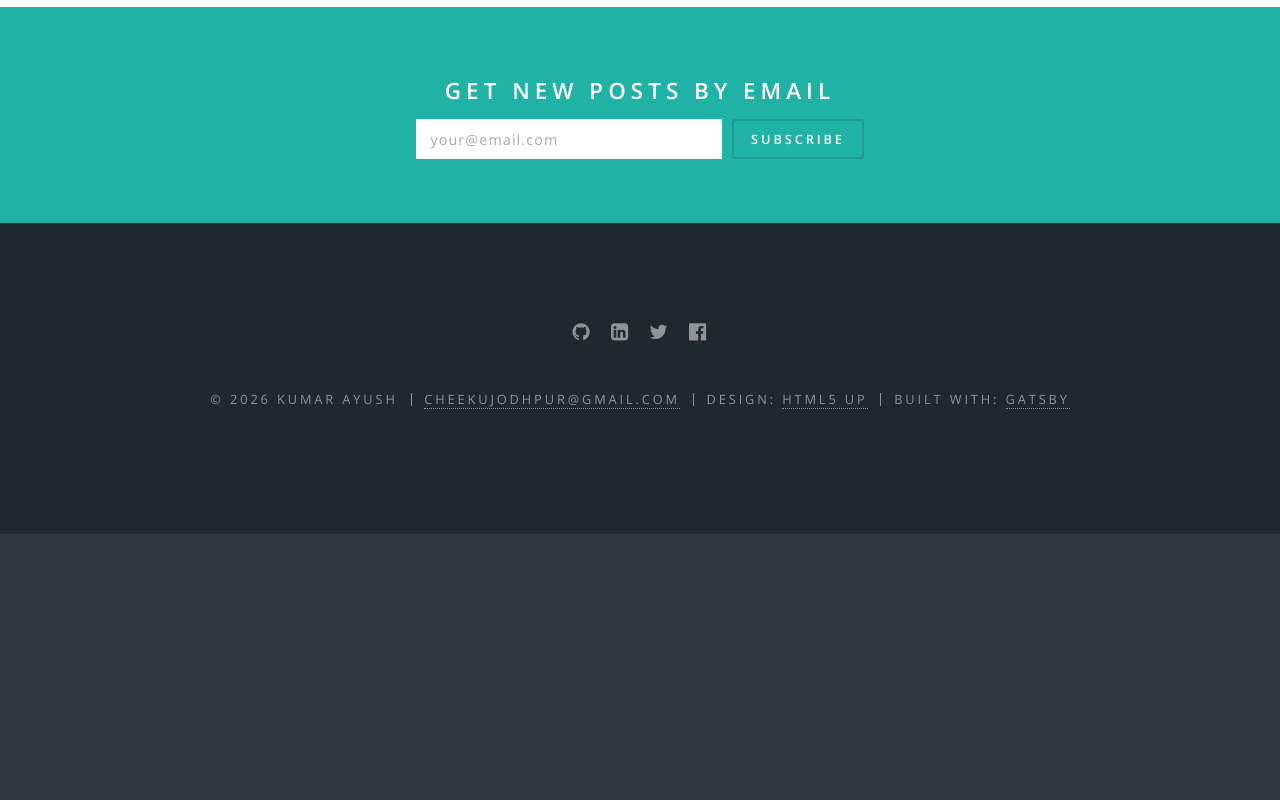
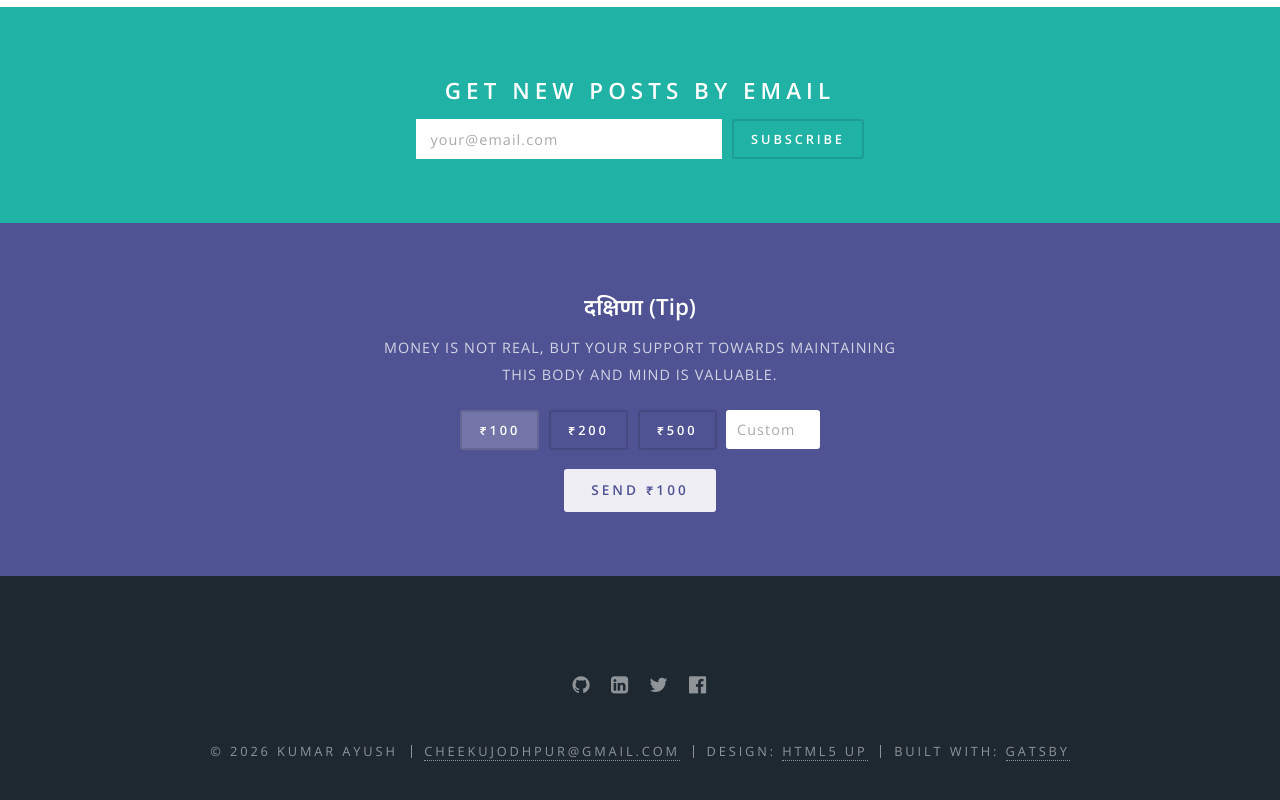
Before and after one commit to cheekujodhpur/website, a Gatsby site: page /blog/2021-in-books/ in a window 1280 px wide. Shown: the part 2772-3572 px from the top of the page. Before the commit the page ends 3306 px from the top, so only its background shows below. Built offline with nearby package versions, Linux system fonts and the light colour scheme; Gatsby itself is replaced by a stand-in of ours; no server answers.

Commit message:
Add razorpay tip button

```diff
--- a/newsletter/package.json
+++ b/newsletter/package.json
@@ -9,6 +9,7 @@
     "@aws-sdk/client-ssm": "^3.600.0",
     "html-to-text": "^9.0.5",
     "rss-parser": "^3.13.0",
-    "uuid": "^9.0.1"
+    "uuid": "^9.0.1",
+    "razorpay": "^2.9.0"
   }
 }
--- /dev/null
+++ b/src/components/TipWidget.jsx
@@ -0,0 +1,256 @@
+import React, { useState, useEffect } from 'react';
+import styled from 'styled-components';
+
+const RAZORPAY_KEY = process.env.GATSBY_RAZORPAY_KEY_ID;
+const API_URL = process.env.GATSBY_NEWSLETTER_API_URL;
+const PRESETS = [100, 200, 500];
+
+const Section = styled.section`
+  background-color: ${({ theme }) => theme.colors.accent5.bg};
+  padding: 4em 0;
+  text-align: center;
+
+  .inner {
+    margin: 0 auto;
+    max-width: 38em;
+    padding: 0 2em;
+  }
+
+  h3 {
+    color: ${({ theme }) => theme.colors.accent5.fgBold};
+    font-size: 1.4em;
+    font-weight: ${({ theme }) => theme.fonts.weightBold};
+    letter-spacing: 0;
+    text-transform: none;
+    margin: 0 0 0.4em;
+  }
+
+  p {
+    color: ${({ theme }) => theme.colors.accent5.fg};
+    font-size: 0.9em;
+    letter-spacing: ${({ theme }) => theme.size.letterSpacing};
+    margin: 0 0 1.5em;
+    text-transform: uppercase;
+  }
+
+  @media (max-width: ${({ theme }) => theme.breakpoints.small}) {
+    padding: 3em 2em;
+  }
+`;
+
+const Row = styled.div`
+  display: flex;
+  align-items: stretch;
+  gap: 0.6em;
+  justify-content: center;
+  flex-wrap: wrap;
+  margin-bottom: 1.2em;
+`;
+
+const PresetBtn = styled.button`
+  appearance: none;
+  background-color: ${({ $active, theme }) =>
+    $active ? theme.colors.accent5.border2Bg : 'transparent'};
+  border: none;
+  border-radius: 3px;
+  box-shadow: inset 0 0 0 2px ${({ theme }) => theme.colors.accent5.border};
+  color: ${({ theme }) => theme.colors.accent5.fgBold};
+  cursor: pointer;
+  display: flex;
+  align-items: center;
+  font-family: ${({ theme }) => theme.fonts.family};
+  font-size: 0.8em;
+  font-weight: ${({ theme }) => theme.fonts.weightBold};
+  letter-spacing: ${({ theme }) => theme.size.letterSpacingAlt};
+  padding: 0 1.5em;
+  text-transform: uppercase;
+  box-sizing: border-box;
+  transition: background-color ${({ theme }) => theme.duration.transitions} ease;
+
+  &:hover {
+    background-color: ${({ theme }) => theme.colors.accent5.borderBg};
+  }
+`;
+
+const CustomInput = styled.input`
+  width: 6.5em;
+  padding: 0 0.75em;
+  height: ${({ theme }) => theme.size.elementHeight};
+  font-size: 0.9em;
+  font-family: ${({ theme }) => theme.fonts.family};
+  border: none;
+  border-radius: 3px;
+  outline: none;
+  color: #333;
+  box-sizing: border-box;
+
+  &::-webkit-inner-spin-button,
+  &::-webkit-outer-spin-button {
+    -webkit-appearance: none;
+    margin: 0;
+  }
+  -moz-appearance: textfield;
+
+  &::placeholder {
+    color: #aaa;
+  }
+`;
+
+const SendBtn = styled.button`
+  appearance: none;
+  background-color: rgba(255, 255, 255, 0.9);
+  border: none;
+  border-radius: 3px;
+  box-shadow: none;
+  color: ${({ theme }) => theme.colors.accent5.bg};
+  cursor: pointer;
+  display: inline-flex;
+  align-items: center;
+  font-family: ${({ theme }) => theme.fonts.family};
+  font-size: 0.85em;
+  font-weight: ${({ theme }) => theme.fonts.weightBold};
+  letter-spacing: ${({ theme }) => theme.size.letterSpacingAlt};
+  padding: 0.75em 2em;
+  text-transform: uppercase;
+  box-sizing: border-box;
+  transition: background-color ${({ theme }) => theme.duration.transitions} ease,
+              opacity ${({ theme }) => theme.duration.transitions} ease;
+
+  &:hover:not(:disabled) {
+    background-color: rgba(255, 255, 255, 1);
+  }
+
+  &:disabled {
+    opacity: 0.5;
+    cursor: default;
+  }
+`;
+
+const ErrorMsg = styled.p`
+  margin-top: 1em !important;
+  margin-bottom: 0 !important;
+  text-transform: none !important;
+  letter-spacing: normal !important;
+  color: #ffb3b3 !important;
+`;
+
+const TipWidget = () => {
+  const [selected, setSelected] = useState(PRESETS[0]);
+  const [custom, setCustom] = useState('');
+  const [scriptReady, setScriptReady] = useState(false);
+  const [status, setStatus] = useState('idle'); // idle | loading | done | error
+  const [errorMsg, setErrorMsg] = useState('');
+
+  useEffect(() => {
+    if (typeof window !== 'undefined' && window.Razorpay) {
+      setScriptReady(true);
+      return;
+    }
+    const script = document.createElement('script');
+    script.src = 'https://checkout.razorpay.com/v1/checkout.js';
+    script.async = true;
+    script.onload = () => setScriptReady(true);
+    document.body.appendChild(script);
+  }, []);
+
+  const amount = custom ? (parseInt(custom, 10) || 0) : selected;
+  const isValid = amount >= 1;
+
+  const handlePay = async () => {
+    if (!scriptReady || !isValid) return;
+
+    setStatus('loading');
+    setErrorMsg('');
+
+    try {
+      const res = await fetch(`${API_URL}/tip/create-order`, {
+        method: 'POST',
+        headers: { 'Content-Type': 'application/json' },
+        body: JSON.stringify({ amount: amount * 100 }),
+      });
+      const order = await res.json();
+      if (!res.ok) throw new Error(order.error || 'Could not create order');
+
+      const rzp = new window.Razorpay({
+        key: RAZORPAY_KEY,
+        order_id: order.order_id,
+        amount: order.amount,
+        currency: order.currency,
+        name: 'Kumar Ayush',
+        description: 'Tip / दक्षिणा',
+        handler: async (response) => {
+          try {
+            const vres = await fetch(`${API_URL}/tip/verify-payment`, {
+              method: 'POST',
+              headers: { 'Content-Type': 'application/json' },
+              body: JSON.stringify({
+                razorpay_order_id: response.razorpay_order_id,
+                razorpay_payment_id: response.razorpay_payment_id,
+                razorpay_signature: response.razorpay_signature,
+              }),
+            });
+            const vdata = await vres.json();
+            if (!vres.ok || !vdata.success) throw new Error('Verification failed');
+            setStatus('done');
+          } catch {
+            setStatus('error');
+            setErrorMsg('Payment received but could not verify. Please email me and include the payment ID: ' + response.razorpay_payment_id);
+          }
+        },
+        modal: {
+          ondismiss: () => setStatus('idle'),
+        },
+      });
+
+      rzp.open();
+      setStatus('idle');
+    } catch (err) {
+      setStatus('error');
+      setErrorMsg(err.message || 'Something went wrong. Try again.');
+    }
+  };
+
+  if (status === 'done') {
+    return (
+      <Section>
+        <div className="inner">
+          <h3>Thank you!</h3>
+          <p>Your support means a lot.</p>
+        </div>
+      </Section>
+    );
+  }
+
+  return (
+    <Section>
+      <div className="inner">
+        <h3>दक्षिणा (Tip)</h3>
+        <p>Money is not real, but your support towards maintaining this body and mind is valuable.</p>
+        <Row>
+          {PRESETS.map((amt) => (
+            <PresetBtn
+              key={amt}
+              $active={!custom && selected === amt}
+              onClick={() => { setSelected(amt); setCustom(''); }}
+            >
+              ₹{amt}
+            </PresetBtn>
+          ))}
+          <CustomInput
+            type="number"
+            min="1"
+            placeholder="Custom"
+            value={custom}
+            onChange={(e) => setCustom(e.target.value)}
+          />
+        </Row>
+        <SendBtn onClick={handlePay} disabled={status === 'loading' || !isValid}>
+          {status === 'loading' ? 'Processing...' : `Send ₹${isValid ? amount : '—'}`}
+        </SendBtn>
+        {errorMsg && <ErrorMsg>{errorMsg}</ErrorMsg>}
+      </div>
+    </Section>
+  );
+};
+
+export default TipWidget;
--- a/src/templates/blog-post.jsx
+++ b/src/templates/blog-post.jsx
@@ -4,6 +4,7 @@ import styled from 'styled-components';
 import Layout from '../components/Layout';
 import SEO from '../components/SEO';
 import SubscribeForm from '../components/SubscribeForm';
+import TipWidget from '../components/TipWidget';
 
 const MainHeader = styled.header`
   padding: 12em 0;
@@ -194,6 +195,7 @@ const BlogPostTemplate = ({ data }) => {
           </div>
         </ContentWrapper>
         <SubscribeForm />
+        <TipWidget />
       </article>
     </Layout>
   );
```
Also changed, not shown: newsletter/functions/razorpay-create-order.js (added, +66 -0 lines), newsletter/functions/razorpay-verify-payment.js (added, +64 -0 lines), newsletter/template.yaml (+39 -1 lines), README.md, 1 other file.
